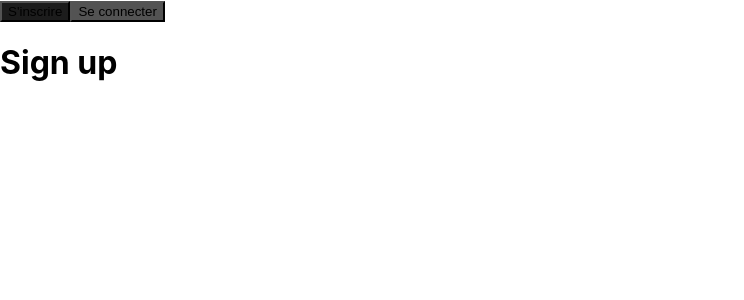
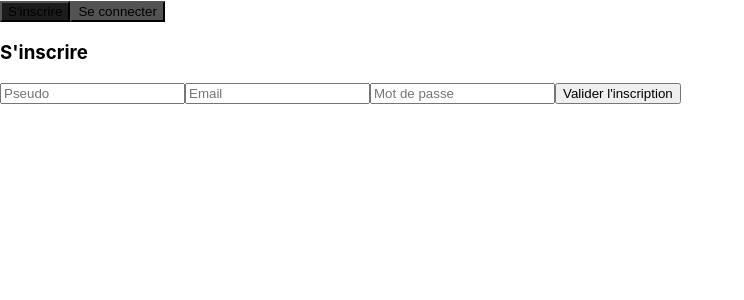
Before and after one commit to kevinkotcherga/react-firebase-redux-toolkit, a React (Create React App) app: page / in a window 1280 px wide. Shown: the top 300 px of the page, without its empty margins (0-744 px from the left). Built offline with nearby package versions, Linux system fonts and the light colour scheme; no server answers; the HTML template or start-up script is replaced by a standard one.

Commit message:
feat(components) : ajout de la fonction inscription avec firebase dans SignUp

```diff
--- a/src/components/SignUp.jsx
+++ b/src/components/SignUp.jsx
@@ -1,11 +1,45 @@
-import React from 'react'
+import React, { useRef } from 'react'
+import { auth } from '../utils/firebase.config';
 
 const SignUp = () => {
+  // useRef() récupèrent les valeurs dans le formulaire
+  const registerEmail = useRef();
+  const registerPassword = useRef();
+
+  // handleRegister est la fonction qui s'envoie quand submit est cliqué
+  const handleRegister = (e) => {
+    e.preventDefault();
+    // try essaye d'effectuer la commande
+    try {
+      // auth et createUserWithEmailAndPassword créent un utilisateur avec Firebase
+      auth.createUserWithEmailAndPassword(registerEmail.current.value, registerPassword.current.value)
+      // Ajout du pseudo dans la data, qui ne peut pas être fait précédement avec firebase
+      .then(async (userAuth) => {
+        console.log(userAuth);
+      });
+    // si try ne fonctionne pas, catch est effectué
+    } catch(error) {
+      console.log(error.message);
+    };
+    registerEmail('');
+    registerPassword('');
+  };
+
   return (
     <div>
-      <h1>Sign up</h1>
+      <div className="signup-container">
+        <div className="signup">
+          <h3>S'inscrire</h3>
+          <form onSubmit={e => handleRegister(e)}>
+            <input type="text" placeholder='Pseudo' required />
+            <input type="email" placeholder='Email' ref={registerEmail} required />
+            <input type="password" placeholder='Mot de passe' ref={registerPassword} required/>
+            <input type="submit" value="Valider l'inscription"/>
+          </form>
+        </div>
+      </div>
     </div>
   )
 }
 
-export default SignUp
+export default SignUp;
--- a/src/utils/firebase.config.js
+++ b/src/utils/firebase.config.js
@@ -1,18 +1,17 @@
 // Import the functions you need from the SDKs you need
-import { initializeApp } from 'firebase/app';
-import "firebase/compat/auth";
+import firebase from 'firebase/compat/app';
+import 'firebase/compat/auth';
 
 // Your web app's Firebase configuration
-const firebaseConfig = {
-	apiKey: 'AIzaSyAHz-Ezr_V3aw4zo3p4x-UkrUeemufwGrM',
+const app = firebase.initializeApp({
+	apiKey: process.env.REACT_APP_API_KEY,
 	authDomain: 'react-firebase-redux-too-b111a.firebaseapp.com',
 	projectId: 'react-firebase-redux-too-b111a',
 	storageBucket: 'react-firebase-redux-too-b111a.appspot.com',
 	messagingSenderId: '770083731760',
 	appId: '1:770083731760:web:41913d7209e6261502b0f5',
-};
+});
 
 // Initialize Firebase
-const app = initializeApp(firebaseConfig);
+export const auth = app.auth();
 export default app;
-export const auth = app.auth();
```
